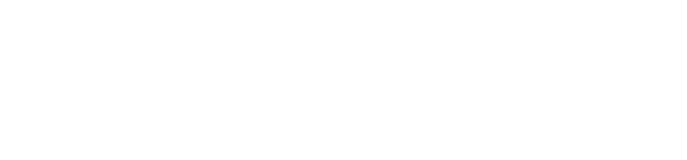
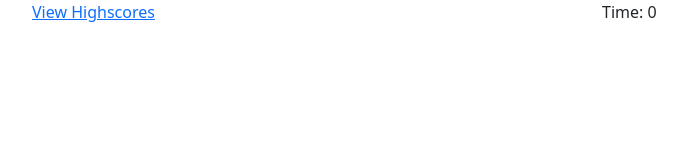
Before and after one commit to janellephalon/coding-quiz, a plain HTML site: page index.html in a window 1280 px wide. Shown: the whole page, without its empty margins (50-737 px from the left). Drawn offline with nearby package versions, Linux system fonts and the light colour scheme.

Commit message:
View highscores and timer added to HTML

```diff
--- a/index.html
+++ b/index.html
@@ -3,9 +3,38 @@
 
 <head>
     <meta charset="utf-8" />
+    <meta name="viewport" content="width=device-width, initial-scale=1.0">
 
+<!--My Style Sheet -->
+    <link rel="stylesheet" href="./style.css" />
+<!--Bootstrap CDN -->
+    <link href="https://cdn.jsdelivr.net/npm/bootstrap@5.1.3/dist/css/bootstrap.min.css" rel="stylesheet" integrity="sha384-1BmE4kWBq78iYhFldvKuhfTAU6auU8tT94WrHftjDbrCEXSU1oBoqyl2QvZ6jIW3" crossorigin="anonymous">
+
+<!-- Assignment Title -->
+    <title>
+        Coding Quiz
+    </title>
 </head>
 <body>
 
+    <div class="container">
+<!-- High Score and Timer -->
+        <header class="row">
+            <div class="col-md-6" id="highscores">
+                <a href="./highScore.html">View Highscores</a>
+            </div>
+            <div class="col-md-6" id="timer">
+                Time: <span id="time">0</span>
+            </div>
+        </header>
+
+
+    </div>
+
+
+
+
+   <script src="https://code.jquery.com/ui/1.13.0/jquery-ui.min.js" integrity="sha256-hlKLmzaRlE8SCJC1Kw8zoUbU8BxA+8kR3gseuKfMjxA=" crossorigin="anonymous">
+    </script>
 </body>
 </html>
```
Also changed, not shown: highScore.html (added).
